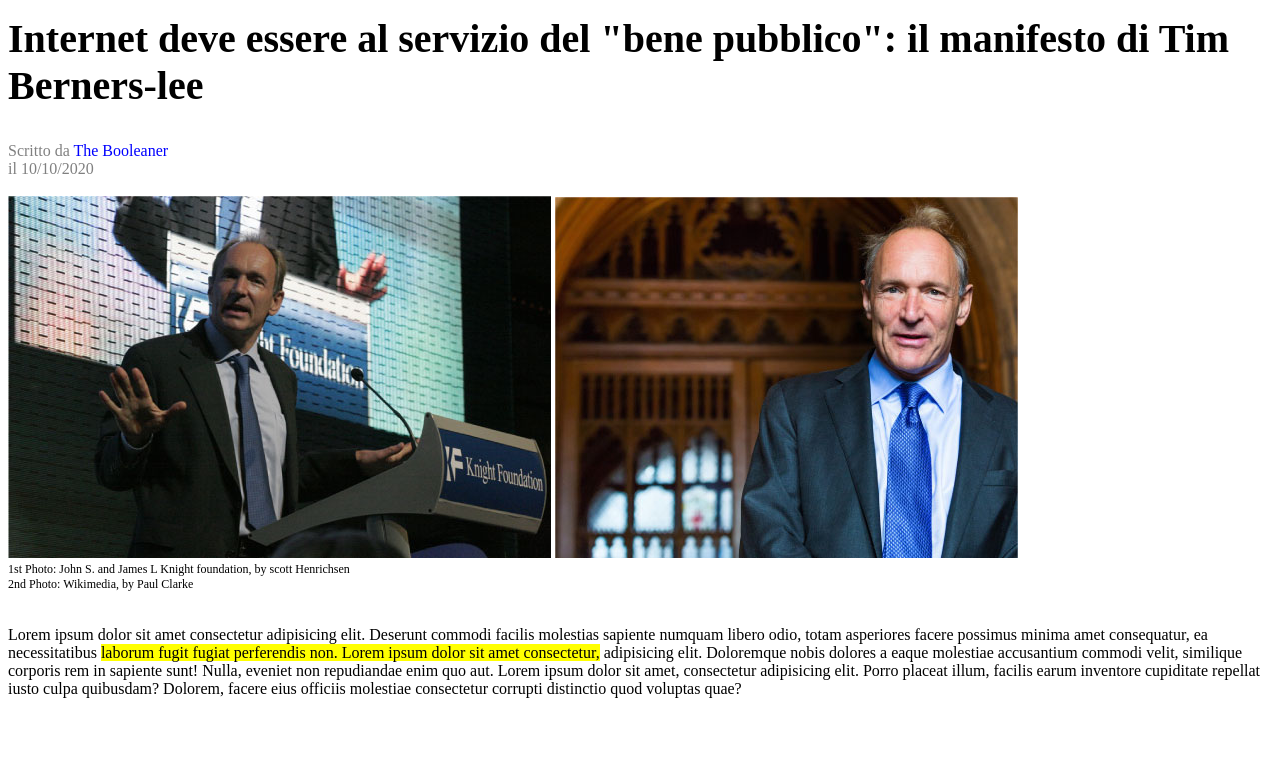
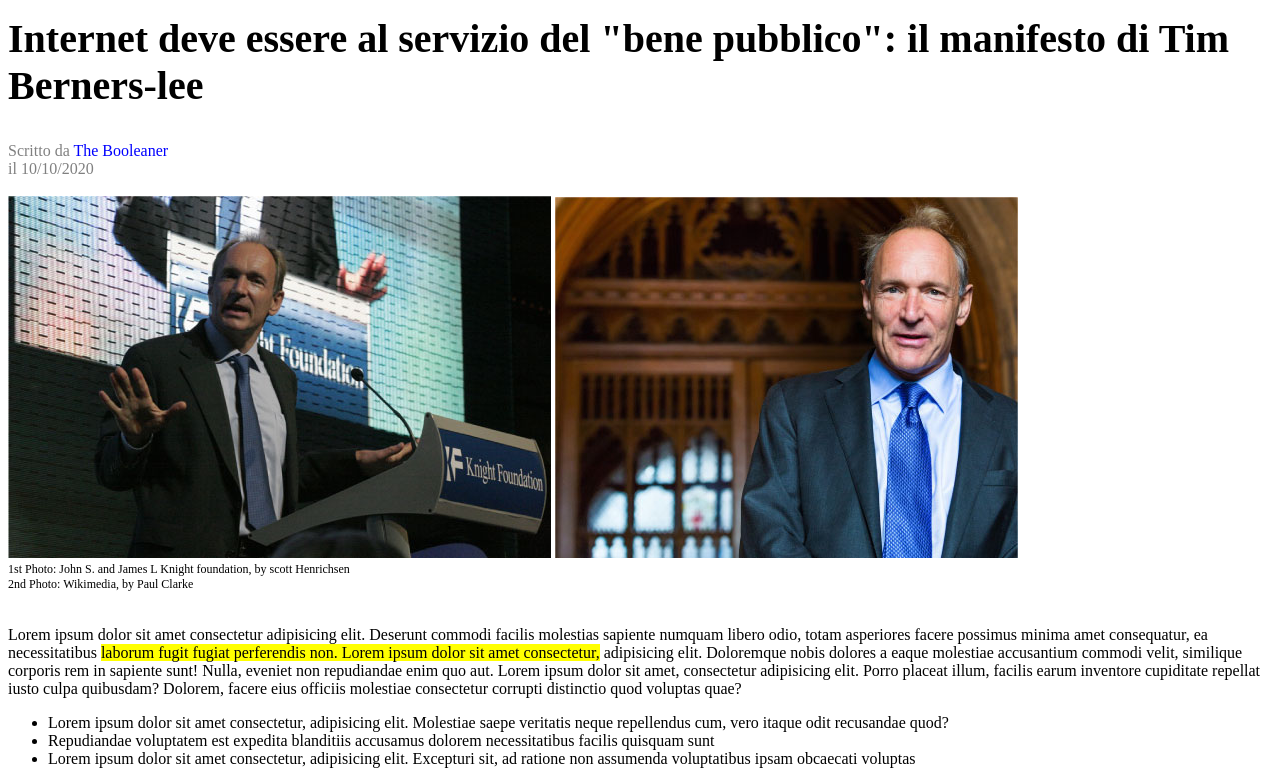
Before and after one commit to DavideSantambrogio/html-css-booleaner, a plain HTML site: page index.html in a window 1280 px wide. Shown: the part 116-900 px from the top of the page. Before the commit the page ends 830 px from the top, so only its background shows below. Drawn offline with Linux system fonts and the light colour scheme.

Commit message:
add: elenco puntato

```diff
--- a/css/style.css
+++ b/css/style.css
@@ -25,4 +25,6 @@ h1{
     font-size: 12px;
 }
 
-.evidenziato {background-color: yellow;}
+.evidenziato {
+    background-color: yellow;
+}
--- a/index.html
+++ b/index.html
@@ -35,8 +35,19 @@
     <!-- paragrafo -->
     <p>Lorem ipsum dolor sit amet consectetur adipisicing elit. Deserunt commodi facilis molestias sapiente numquam libero odio, totam asperiores facere possimus minima amet consequatur, ea necessitatibus <span class="evidenziato"> laborum fugit fugiat perferendis non. Lorem ipsum dolor sit amet consectetur,</span> adipisicing elit. Doloremque nobis dolores a eaque molestiae accusantium commodi velit, similique corporis rem in sapiente sunt! Nulla, eveniet non repudiandae enim quo aut. Lorem ipsum dolor sit amet, consectetur adipisicing elit. Porro placeat illum, facilis earum inventore cupiditate repellat iusto culpa quibusdam? Dolorem, facere eius officiis molestiae consectetur corrupti distinctio quod voluptas quae?
     </p>
+    <!-- elenco puntato -->
+    <ul>
+        <li>
+            Lorem ipsum dolor sit amet consectetur, adipisicing elit. Molestiae saepe veritatis neque repellendus cum, vero itaque odit recusandae quod?
+        </li>
+        <li>
+            Repudiandae voluptatem est expedita blanditiis accusamus dolorem necessitatibus facilis quisquam sunt
+        </li>
+        <li>
+            Lorem ipsum dolor sit amet consectetur, adipisicing elit. Excepturi sit, ad ratione non assumenda voluptatibus ipsam obcaecati voluptas
+        </li>
+    </ul>
 
-    <!-- elenco puntato -->
     <!-- tabella -->
     <!-- secondo paragrafo -->
     <!-- potrebbero interessarti -->
```
